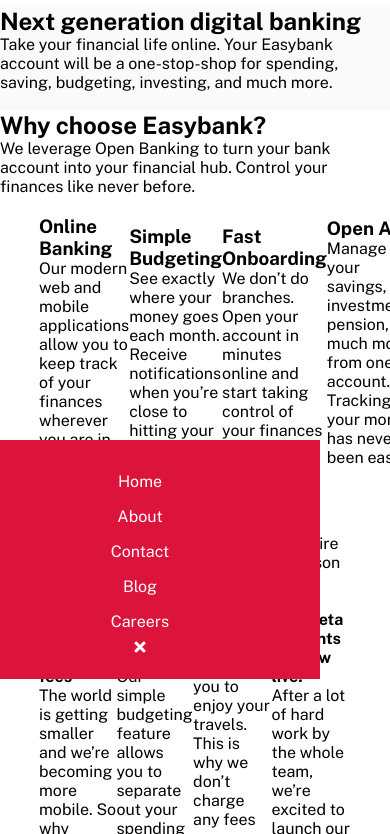
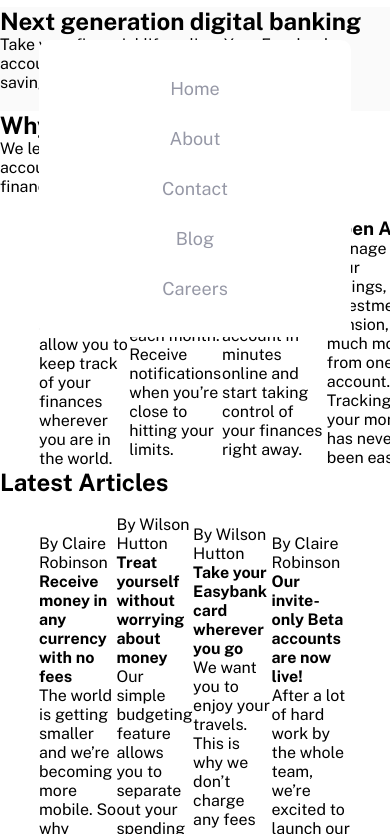
Before and after one commit to emunsi/easybank.github.io, a plain HTML site: page index.html in a window 390 px wide. Shown: the part 60-894 px from the top of the page. Drawn offline with nearby package versions, Linux system fonts and the light colour scheme.

Commit message:
toogle menu

```diff
--- a/index.html
+++ b/index.html
@@ -45,23 +45,19 @@
             <div class="burger">
                 <i class="fas fa-bars fa-2x icons"></i>
             </div>
+        </div>
 
-
+    </header>
+    <main>
         <nav class="mobile-menu show">
-
             <ul class="mobile-navlinks">
                 <li><a href="index.html">Home</a></li>
                 <li><a href="index.html">About</a></li>
                 <li><a href="index.html">Contact</a></li>
                 <li><a href="index.html">Blog</a></li>
-                    <li><a href="index.html">Careers</a></li><i class="fas fa-times "></i>
+                <li><a href="index.html">Careers</a></li>
             </ul>
-
         </nav>
-
-        </div>
-    </header>
-
         <section class="hero">
                 <div class="hero-col">
                     <h1>Next generation digital banking</h1>
@@ -101,8 +97,6 @@
                 </div>
 
             </section>
-
-
             <section class="last-articles">
                 <h2>Latest Articles</h2>
                 <div class="row">
@@ -131,9 +125,7 @@
                         <h4>Our invite-only Beta accounts are now live!</h4>
                         <p>After a lot of hard work by the whole team, we’re excited to launch our closed beta. It’s easy to request an invite through the site ...</p>
                     </div>
-
                 </div>
-
             </section>
             <section class="footer">
                 <div class="icons">
@@ -152,18 +144,18 @@
                         <li><a href="index.html" class="footer-link">Privacy Policy</a></li>
                     </ul>
                 </div>
-
                 <div class="footer-invite">
                     <a href="index.html" class="request-invite">Request Invite</a>
                     <p>© Easybank. All Rights Reserved</p>
                 </div>
-
             </section>
 
 
             <div class="attribution">
                 Challenge by <a href="https://www.frontendmentor.io?ref=challenge" target="_blank">Frontend Mentor</a>. Coded by <a href="#">Your Name Here</a>.
             </div>
+    </main>
+
 </body>
 
 </html>
--- a/main.css
+++ b/main.css
@@ -28,6 +28,7 @@
 /*Header*/
 
 header {
+    z-index:10;
     display: flex;
     background: var(--white);
     height: 67px;
@@ -107,33 +108,33 @@
 
 .mobile-menu {
     display: none;
+    background: var(--white);
+    width: 80%;
+    position: absolute;
+    top: 100px;
+    left: 10%;
+    padding: 1.5em 0;
+    z-index:3;
+    border-radius: 10px;
     /*Zeigt die Mobile Request nicht*/
 }
 
-.mobile-navlinks {
-    padding: 1.5em;
-    display: flex;
-    background: crimson;
-    position: absolute;
-    width: 80%;
-    flex-direction: column;
-    list-style: none;
-    text-decoration: none;
-    color: white;
-    align-items: center;
-    top: 500px;
-    left: -40px;
+
+.mobile-menu ul {
+    margin:auto;
+    justify-content:center;
 }
-
 .mobile-navlinks li {
-    padding: 0.5em 0;
+    text-align:center;
+    padding: 0.9em 0;
     list-style: none;
     margin: auto;
 }
 
 .mobile-navlinks a {
     text-decoration: none;
-    color: var(--white);
+    color: var(--grayishblue);
+    font-size: var(--fontsize);
 }
 
 .burger {
@@ -153,6 +154,5 @@
     }
     .burger {
         display: inline-flex;
-        background: chartreuse;
     }
 }
```
Lines whose indentation alone changed are shown as unchanged.
